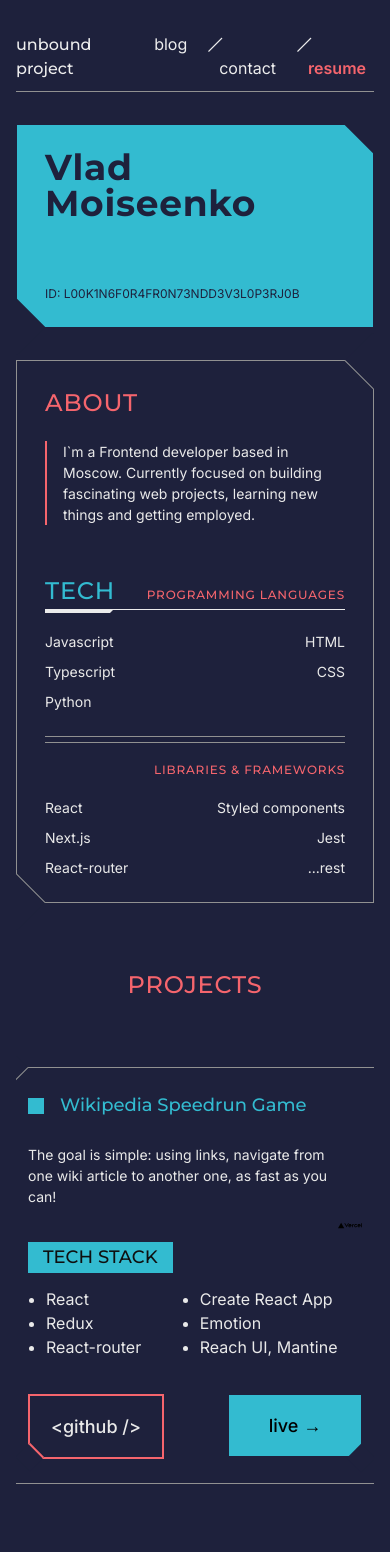
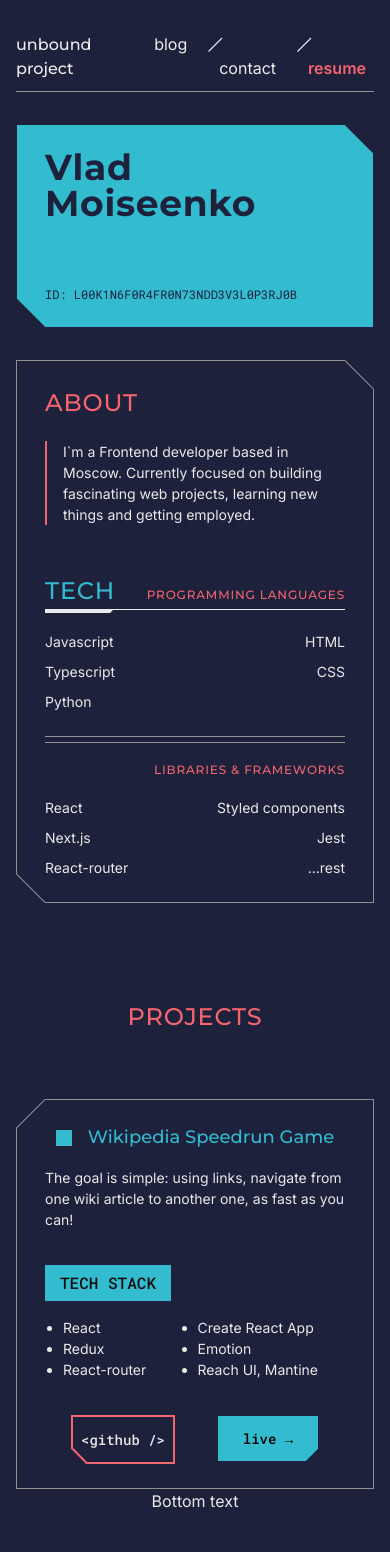
Before and after one commit to B0und/PersonalWebsite, a Next.js app: page / in a window 390 px wide. Shown: the top 1552 px of the page. After the commit the page ends 1513 px from the top, so only its background shows below. Built offline with nearby package versions, Linux system fonts and the light colour scheme.

Commit message:
responsive main project card

```diff
--- a/components/CornerWrapper.tsx
+++ b/components/CornerWrapper.tsx
@@ -3,7 +3,7 @@ import styled from "styled-components";
 
 export interface ICornerWrapperProps {
   as?: string | React.ComponentType<any>;
-  styles?: object;
+  style?: object;
 
   cutTopLeftCorner?: boolean;
   cutTopRightCorner?: boolean;
@@ -21,6 +21,7 @@ export interface ICornerWrapperProps {
 const CornerWrapper: React.FC<ICornerWrapperProps> = (props) => {
   return (
     <BorderWrapper<any>
+      style={props.style}
       as={props.as}
       squareSize={props.squareSize}
       colorBorder={props.colorBorder}
--- a/components/MainProjectCard.tsx
+++ b/components/MainProjectCard.tsx
@@ -8,13 +8,15 @@ const data = {
   title: "Wikipedia Speedrun Game",
   text: "The goal is simple: using links, navigate from one wiki article to another one, as fast as you can!",
   libraries: ["React", "Redux", "React-router", "Create React App", "Emotion", "Reach UI, Mantine"],
-  imageUrl: "/vercel.svg",
+  github: "https://github.com/B0und/WikiSpeedrun",
+  live: "https://wikispeedrun.org/",
 };
 
-const MainProject = () => {
+const MainProjectCard = () => {
   return (
     <Wrapper>
       <CornerWrapper
+        style={{ height: "100%" }}
         as="article"
         cutTopLeftCorner={true}
         colorBorder="var(--color-border)"
@@ -22,40 +24,44 @@ const MainProject = () => {
         squareSize="var(--square-size)"
       >
         <PaddingDiv>
-          <RowWrapper>
           <Content>
+            <ContentSpacing>
               <Title>{data.title}</Title>
               <Description>{data.text}</Description>
+            </ContentSpacing>
+            <ContentSpacing>
               <SubHeading>tech stack</SubHeading>
               <LibrariesList>
                 {data.libraries.map((lib) => (
                   <li key={lib}>{lib}</li>
                 ))}
               </LibrariesList>
-            </Content>
-            <Image src={data.imageUrl} width={50} height={50} alt="" />
-          </RowWrapper>
+            </ContentSpacing>
+
             <ButtonWrapper>
               <CornerWrapper
-              as="article"
                 cutBottomLeftCorner={true}
                 colorBorder="var(--color-secondary)"
                 colorBackground="var(--color-background)"
                 squareSize="20px"
                 borderWidth="2px"
               >
-              <CodeLink>&lt;github /&gt;</CodeLink>
+                <CodeLink href={data.github} target="_blank">
+                  &lt;github /&gt;
+                </CodeLink>
               </CornerWrapper>
               <CornerWrapper
-              as="article"
                 cutBottomRightCorner={true}
                 colorBorder="transparent"
                 colorBackground="var(--color-background)"
                 squareSize="20px"
               >
-              <LiveLink>live &#8594;</LiveLink>
+                <LiveLink href={data.live} target="_blank">
+                  live &#8594;
+                </LiveLink>
               </CornerWrapper>
             </ButtonWrapper>
+          </Content>
         </PaddingDiv>
       </CornerWrapper>
     </Wrapper>
@@ -73,22 +79,38 @@ const Wrapper = styled.div`
 const Content = styled.div`
   display: flex;
   flex-direction: column;
+  justify-content: space-evenly;
+  height: 100%;
 `;
 
-const RowWrapper = styled.div`
+const ContentSpacing = styled.div`
   display: flex;
-  flex-direction: row;
+  flex-direction: column;
+  gap: 32px;
+
+  @media ${QUERIES.phoneAndSmaller} {
+    gap: 16px;
+  }
 `;
 
 const ButtonWrapper = styled.div`
-  align-self: flex-end;
+  justify-content: space-between;
   margin-top: 35px;
   display: flex;
   flex-direction: row;
   gap: 64px;
+
+  /* margin-bottom: auto; */
+  @media ${QUERIES.phoneAndSmaller} {
+    flex-wrap: wrap;
+    justify-content: space-evenly;
+    gap: 16px;
+  }
 `;
 
 const PaddingDiv = styled.div`
+  height: 100%;
+
   display: flex;
   flex-direction: column;
   background: inherit;
@@ -107,6 +129,10 @@ const LibrariesList = styled.ul`
   columns: 2;
   width: fit-content;
   margin-left: -22px;
+
+  @media ${QUERIES.phoneAndSmaller} {
+    font-size: ${14 / 16}rem;
+  }
 `;
 
 const Title = styled.h2`
@@ -115,11 +141,15 @@ const Title = styled.h2`
   vertical-align: middle;
   color: var(--color-primary);
   font-weight: 500;
+  white-space: nowrap;
 
   font-size: clamp(18px, calc(1.125rem + (24 - 18) * ((100vw - 700px) / (1062 - 700))), 24px);
   min-height: 0vw;
 
-  margin-bottom: 25px;
+  @media ${QUERIES.phoneAndSmaller} {
+    white-space: normal;
+    text-align: center;
+  }
 
   &::before {
     --size: 36px;
@@ -142,7 +172,7 @@ const Title = styled.h2`
 const Description = styled.p`
   font-size: clamp(14px, calc(0.875rem + (16 - 14) * ((100vw - 700px) / (1062 - 700))), 16px);
   min-height: 0vw;
-  /* max-width: 40ch; */
+  max-width: 55ch;
 
   margin-bottom: 35px;
 `;
@@ -150,42 +180,56 @@ const Description = styled.p`
 const SubHeading = styled.h3`
   width: fit-content;
   background-color: var(--color-primary);
+  font-family: "Roboto Mono", monospace;
   color: #0f0f0f;
   font-size: ${18 / 16}rem;
   font-weight: 500;
-  padding: 2px 15px;
+  padding: 6px 15px;
   text-transform: uppercase;
-  margin-bottom: 14px;
+
+  @media ${QUERIES.phoneAndSmaller} {
+    font-size: ${16 / 16}rem;
+  }
 `;
 
 const Link = styled.a`
+  font-family: "Roboto Mono", monospace;
+
   cursor: pointer;
   min-width: 132px;
-  padding: 17px 12px;
   text-align: center;
   font-size: ${18 / 16}rem;
   font-weight: 500;
+
+  padding: 18px 12px;
+
+  @media ${QUERIES.phoneAndSmaller} {
+    min-width: 100px;
+    padding: 12px 8px;
+    font-size: ${14 / 16}rem;
+  }
 `;
 
 const CodeLink = styled(Link)`
-  transition: color 0.2s ease;
-  transition: background-color 0.2s ease;
-
-  &:hover {
+  &:hover,
+  &:focus {
+    transition: color 0.3s ease;
+    transition: background-color 0.3s ease;
     background: var(--color-secondary);
     color: black;
   }
 `;
 
 const LiveLink = styled(Link)`
-  transition: color 0.2s ease;
-  transition: background-color 0.2s ease;
   background: var(--color-primary);
   color: black;
 
-  &:hover {
+  &:hover,
+  &:focus {
+    transition: color 0.3s ease;
+    transition: background-color 0.3s ease;
     background: #000000;
     color: var(--color-primary);
   }
 `;
-export default MainProject;
+export default MainProjectCard;
--- a/components/NameCard.tsx
+++ b/components/NameCard.tsx
@@ -35,6 +35,8 @@ const Wrapper = styled.div`
 `;
 
 const IdText = styled.p`
+  font-family: "Roboto Mono", monospace;
+
   text-transform: uppercase;
   margin-top: 64px;
 
--- /dev/null
+++ b/components/ProjectCard.tsx
@@ -0,0 +1,151 @@
+import Image from "next/image";
+import React from "react";
+import styled from "styled-components";
+import { QUERIES } from "../helpers/constants";
+import CornerWrapper from "./CornerWrapper";
+
+export interface IMainProjectProps {
+  last?: boolean;
+  projectInfo: {
+    title: string;
+    description: string;
+    github: string;
+    live: string;
+  };
+}
+
+const ProjectCard: React.FC<IMainProjectProps> = ({ last = false, projectInfo }) => {
+  return (
+    <Wrapper>
+      <CornerWrapper
+        as="article"
+        cutTopLeftCorner={last ? true : undefined}
+        colorBorder="var(--color-border)"
+        colorBackground="var(--color-background)"
+        squareSize="var(--square-size)"
+      >
+        <PaddingDiv>
+          <Title>{projectInfo.title}</Title>
+          <Description>{projectInfo.description}</Description>
+
+          <ButtonWrapper>
+            <CodeLink href={projectInfo.github} target="_blank">
+              github source code &#8594;
+            </CodeLink>
+
+            <LiveLink href={projectInfo.live} target="_blank">
+              view live &#8594;
+            </LiveLink>
+          </ButtonWrapper>
+        </PaddingDiv>
+      </CornerWrapper>
+    </Wrapper>
+  );
+};
+
+const Wrapper = styled.div`
+  min-width: 350px;
+  --square-size: 75px;
+
+  @media ${QUERIES.tabletAndSmaller} {
+    min-width: auto;
+  }
+`;
+
+const ButtonWrapper = styled.div`
+  /* align-self: ; */
+  /* justify-content: space-between; */
+  margin-top: 8px;
+  display: flex;
+  flex-direction: row;
+  gap: 32px;
+`;
+
+const PaddingDiv = styled.div`
+  display: flex;
+  flex-direction: column;
+  background: inherit;
+  gap: 16px;
+  padding: 20px 28px;
+
+  /* @media ${QUERIES.tabletAndSmaller} {
+    padding: 36px 48px;
+  }
+
+  @media ${QUERIES.phoneAndSmaller} {
+    padding: 24px 28px;
+  } */
+`;
+
+const Title = styled.h2`
+  /* text-align: center; */
+  display: inline;
+  vertical-align: middle;
+  color: var(--color-primary);
+  font-weight: 500;
+
+  font-size: clamp(16px, calc(1.125rem + (18 - 16) * ((100vw - 700px) / (1062 - 700))), 18px);
+  min-height: 0vw;
+
+  /* margin-bottom: 16px; */
+
+  &::before {
+    --size: 24px;
+    content: "";
+    display: inline-block;
+
+    width: var(--size);
+    height: calc(var(--size) / 4);
+    background: var(--color-primary);
+    margin: auto 0;
+    margin-right: 1rem;
+    vertical-align: middle;
+
+    @media ${QUERIES.phoneAndSmaller} {
+      --size: 16px;
+    }
+  }
+`;
+
+const Description = styled.p`
+  font-size: clamp(14px, calc(0.875rem + (16 - 14) * ((100vw - 700px) / (1062 - 700))), 16px);
+  min-height: 0vw;
+  max-width: 55ch;
+`;
+
+const Link = styled.a`
+  font-family: "Roboto Mono", monospace;
+
+  cursor: pointer;
+  text-align: center;
+  font-size: ${16 / 16}rem;
+  font-weight: 500;
+  padding-bottom: 2px;
+
+  border-bottom: 1px solid currentColor;
+`;
+
+const CodeLink = styled(Link)`
+  color: var(--color-secondary);
+
+  &:hover,
+  &:focus {
+    transition: color 0.3s ease;
+    transition: background-color 0.3s ease;
+    background: var(--color-secondary);
+    color: black;
+  }
+`;
+
+const LiveLink = styled(Link)`
+  color: var(--color-primary);
+
+  &:hover,
+  &:focus {
+    transition: color 0.3s ease;
+    transition: background-color 0.3s ease;
+    background: var(--color-primary);
+    color: white;
+  }
+`;
+export default ProjectCard;
--- a/components/Projects.tsx
+++ b/components/Projects.tsx
@@ -1,18 +1,27 @@
 import React from "react";
 import styled from "styled-components";
-import MainProject from "./MainProjectCard";
+import MainProjectCard from "./MainProjectCard";
+import ProjectCard from "./ProjectCard";
+
+const projectInfo = {
+  title: "Wikipedia Speedrun Game",
+  description:
+    "The goal is simple: using links, navigate from one wiki article to another one, as fast as you can!",
+  github: "https://github.com/B0und/WikiSpeedrun",
+  live: "https://wikispeedrun.org/",
+};
 
 const Projects = () => {
   return (
     <Section>
       <Heading>Projects</Heading>
       <Content>
-        <MainProject />
-        <div>
-          <article></article>
-          <article></article>
-          <article></article>
-        </div>
+        <MainProjectCard />
+        {/* <ProjectWrapper>
+          <ProjectCard projectInfo={projectInfo} />
+          <ProjectCard projectInfo={projectInfo} />
+          <ProjectCard projectInfo={projectInfo} />
+        </ProjectWrapper> */}
       </Content>
     </Section>
   );
@@ -22,7 +31,7 @@ const Heading = styled.h2`
   text-align: center;
   text-transform: uppercase;
   letter-spacing: 0.035em;
-  padding-top: 64px;
+  padding-top: 96px;
   padding-bottom: 64px;
 
   color: var(--color-secondary);
@@ -36,13 +45,26 @@ const Section = styled.section`
   flex-direction: column;
   align-items: center;
   justify-content: center;
+
+  /* direct children */
+  & > * {
+    flex: 1;
+  }
 `;
 
 const Content = styled.div`
+  width: 100%;
   display: flex;
   flex-direction: row;
   flex-wrap: wrap;
-  gap: 64px;
+  justify-content: center;
+  gap: 62px;
+`;
+
+const ProjectWrapper = styled.div`
+  display: flex;
+  flex-direction: column;
+  gap: 16px;
 `;
 
 export default Projects;
--- a/pages/_document.js
+++ b/pages/_document.js
@@ -6,15 +6,22 @@ export default function Document() {
   return (
     <Html>
       <Head>
-        <link rel="preconnect" href="https://fonts.gstatic.com" />
+        <link rel="preconnect" href="https://fonts.googleapis.com" />
+        <link rel="preconnect" href="https://fonts.gstatic.com" crossOrigin />
         <link
           href="https://fonts.googleapis.com/css2?family=Montserrat:ital,wght@0,100..900;1,100..900&display=swap"
           rel="stylesheet"
-        ></link>
+        />
+
         <link
           href="https://fonts.googleapis.com/css2?family=Inter:ital,wght@0,100..900;1,100..900&display=swap"
           rel="stylesheet"
-        ></link>
+        />
+
+        <link
+          href="https://fonts.googleapis.com/css2?family=Roboto+Mono:wght@400;500&display=swap"
+          rel="stylesheet"
+        />
       </Head>
 
       <body>
```
Also changed, not shown: public/wiki.jpg (added). Lines whose indentation alone changed are shown as unchanged.
